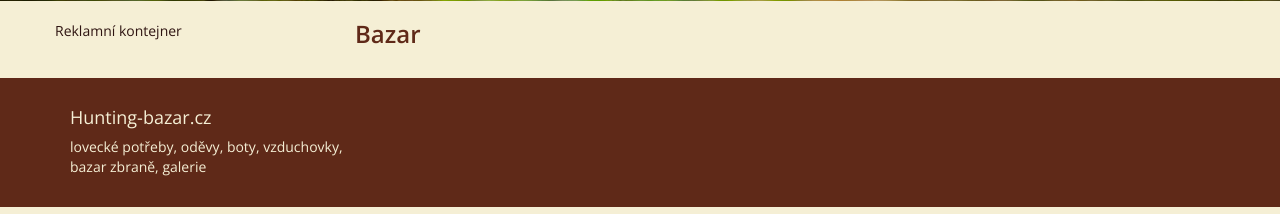
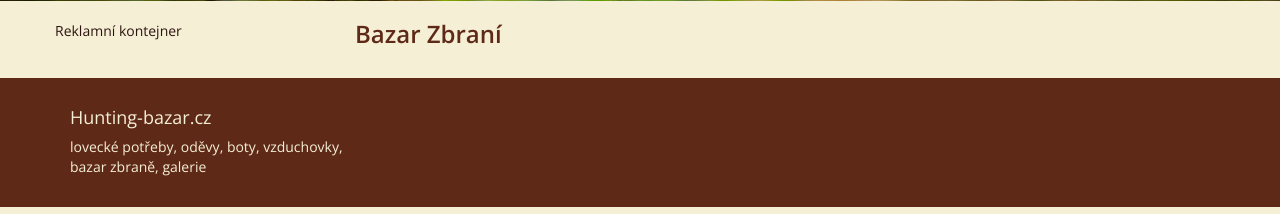
Before and after one commit to websitte/bazar, a Django app: template templates/homepage/bazar.html in a window 1280 px wide. Shown: the part 373-587 px from the top of the page. Run offline with Django 3.2, Linux system fonts and the light colour scheme; the template is opened without the code that fills it, so the values that code supplies are empty; some libraries are stand-ins or nearby versions.

Commit message:
Úprava nadpisu

```diff
--- a/templates/homepage/bazar.html
+++ b/templates/homepage/bazar.html
@@ -5,7 +5,7 @@
 
         <div class="row">
             <div class="col-md-12">
-                <h2>Bazar</h2>
+                <h2>Bazar Zbraní</h2>
 
                 {% for polozka in zbrane_list %}
                 <div class="box_vypis_inz">
```
